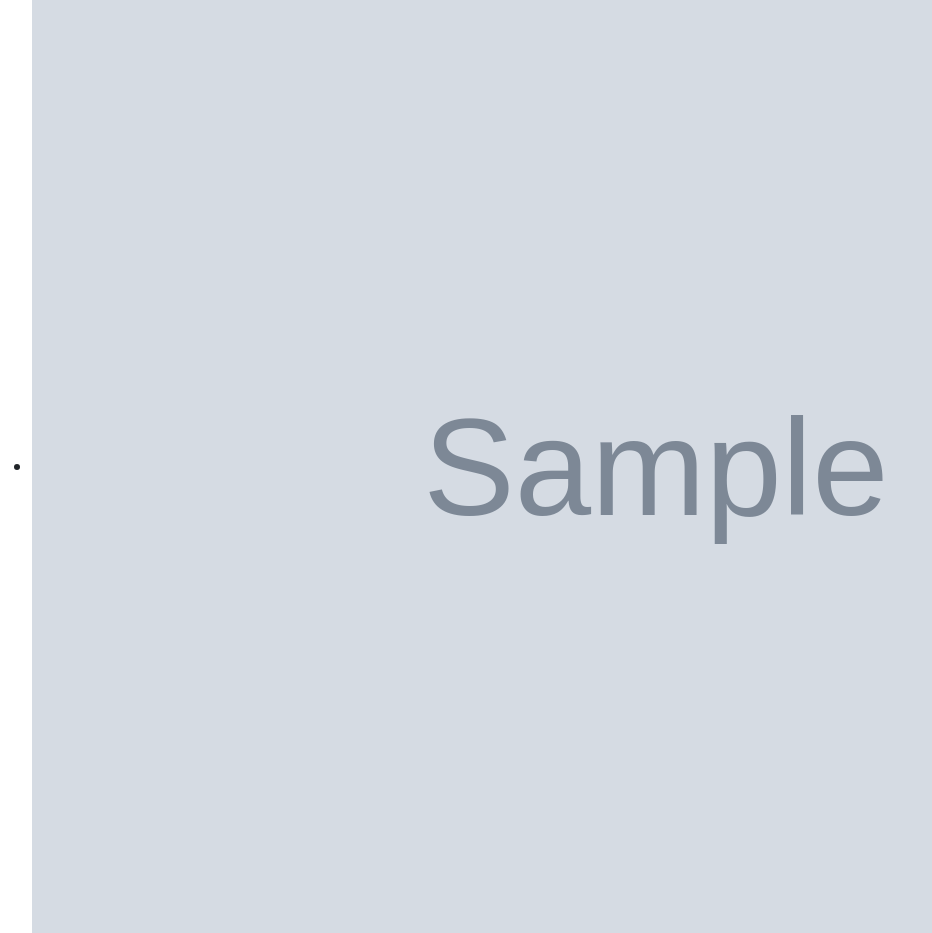
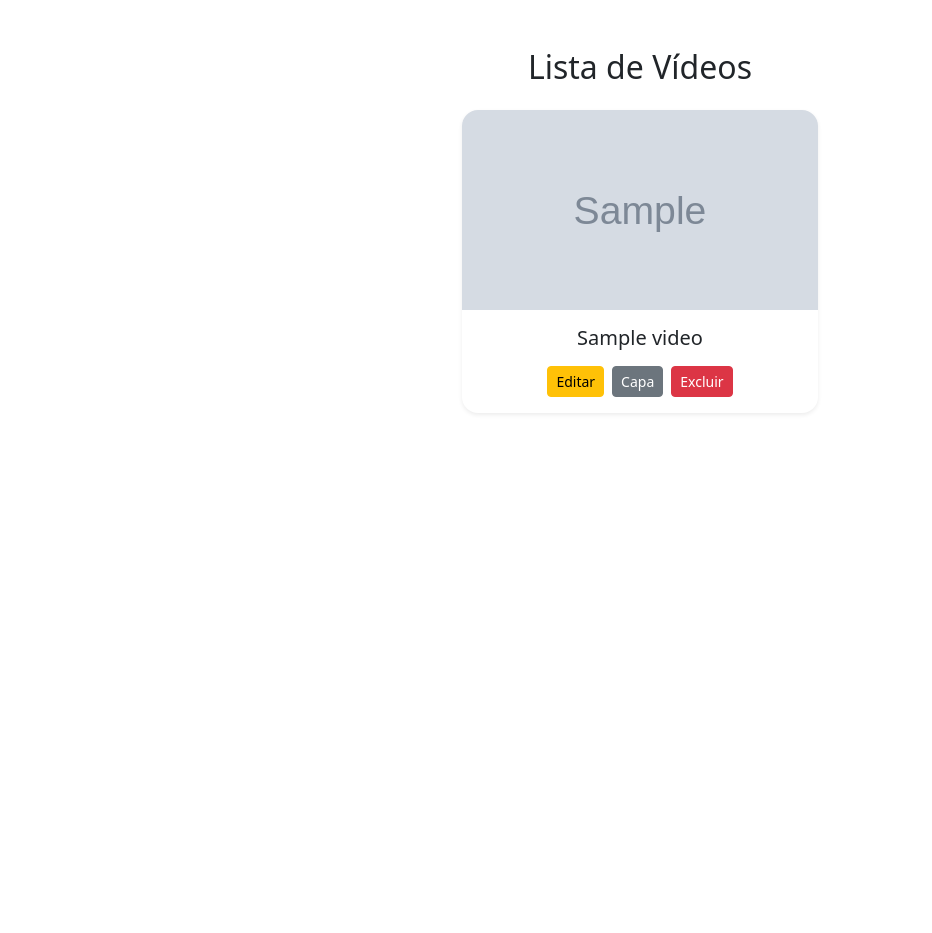
Before and after one commit to aderbal-yamamoto/Frame, a PHP site: template views/video-list.php in a window 1280 px wide. Shown: the top 933 px of the page, without its empty margins (0-932 px from the left). After the commit the page ends 414 px from the top, so only its background shows below. Run offline with PHP 8.4, Linux system fonts and the light colour scheme; the template is opened without the code that fills it: most values are stand-ins (such as "Sample title", 1, 10 or a date in 2020); grey boxes marked "Sample" are stand-in pictures; a stand-in replaces the project's code that opens the database connection.

Commit message:
mehoria na tela de videos

```diff
--- a/src/repository/UsersRepository.php
+++ b/src/repository/UsersRepository.php
@@ -30,12 +30,9 @@ class UsersRepository
         $statement->bindValue(':id', $id, PDO::PARAM_INT);
         $statement->execute();
 
-        $user = $statement->fetch(PDO::FETCH_ASSOC);
-        var_dump($user);
+        return $user = $statement->fetch(PDO::FETCH_ASSOC);
 
-        $user1 = $this->hidrateUser($user);
 
-        var_dump($user1);
 
 
     }
--- a/views/edit-user.php
+++ b/views/edit-user.php
@@ -6,7 +6,7 @@
 
             <form action="./edit-user" method="POST">
 
-                <input type="hidden" name="id" value="<?= $user->id; ?>">
+                <input type="hidden" name="id" value="<?= $user['id']; ?>">
 
                 <div class="mb-3">
                     <label for="email" class="form-label">Email</label>
@@ -15,7 +15,7 @@
                         class="form-control"
                         id="email"
                         name="email"
-                        value="<?= htmlspecialchars($user->email); ?>"
+                        value="<?= htmlspecialchars($user['email']); ?>"
                         required
                     >
                 </div>
--- a/views/video-list.php
+++ b/views/video-list.php
@@ -1,29 +1,75 @@
 
-    <ul class="videos__container" alt="videos alura">
-        <?php  foreach($videos as $video): ?>
 
-        <li class="videos__item">
-            <?php if($video->getFilePath()!==null):?>
-            <a href="<?= $video->url; ?>">
-                <img src="img/uploads/<?= $video->getFilePath()?>" alt="" style="width: 100%;">
-            </a>
-            <?php else: ?>
-            <iframe width="100%" height="72%" src="<?=$video->url;?>"
-                title="YouTube video player" frameborder="0"
-                allow="accelerometer; autoplay; clipboard-write; encrypted-media; gyroscope; picture-in-picture"
-                allowfullscreen></iframe>
+<div class="container mt-5">
+
+    <h2 class="text-center mb-4">Lista de Vídeos</h2>
+
+    <div class="row justify-content-center g-4">
+
+        <?php foreach($videos as $video): ?>
+
+        <div class="col-sm-12 col-md-6 col-lg-4">
+
+            <div class="card shadow-sm border-0 rounded-4 overflow-hidden">
+
+                <?php if($video->getFilePath() !== null): ?>
+
+                    <img
+                        src="img/uploads/<?= $video->getFilePath(); ?>"
+                        class="w-100"
+                        style="height: 200px; object-fit: cover;"
+                        alt="<?= htmlspecialchars($video->title); ?>"
+                    >
+
+                <?php else: ?>
+
+                    <div class="ratio ratio-16x9">
+                        <iframe
+                            src="<?= $video->url; ?>"
+                            title="<?= htmlspecialchars($video->title); ?>"
+                            frameborder="0"
+                            allowfullscreen>
+                        </iframe>
+                    </div>
+
                 <?php endif; ?>
-            <div class="descricao-video">
-                <img src="./img/logo.png" alt="logo canal alura">
-                <h3><?= $video->title; ?></h3>
-                <div class="acoes-video">
-                    <a href="./editar-video?id=<?= $video->id; ?>">Editar</a>
-                    <a href="./remover-capa?id=<?= $video->id; ?>">Remover Capa</a>
-                    <a href="./remover-video?id=<?= $video->id; ?>">Excluir</a>
-                    <!-- adcionar botão para remover capa -->
+
+
+                <div class="card-body">
+
+                    <h5 class="card-title text-center">
+                        <?= htmlspecialchars($video->title); ?>
+                    </h5>
+
+
+                    <div class="d-flex justify-content-center gap-2 mt-3">
+
+                        <a href="./editar-video?id=<?= $video->id; ?>"
+                           class="btn btn-warning btn-sm">
+                            Editar
+                        </a>
+
+                        <a href="./remover-capa?id=<?= $video->id; ?>"
+                           class="btn btn-secondary btn-sm">
+                            Capa
+                        </a>
+
+                        <a href="./remover-video?id=<?= $video->id; ?>"
+                           class="btn btn-danger btn-sm"
+                           onclick="return confirm('Deseja excluir este vídeo?')">
+                            Excluir
+                        </a>
+
+                    </div>
 
                 </div>
+
             </div>
-        </li>
+
+        </div>
+
         <?php endforeach; ?>
-    </ul>
+
+    </div>
+
+</div>
```
